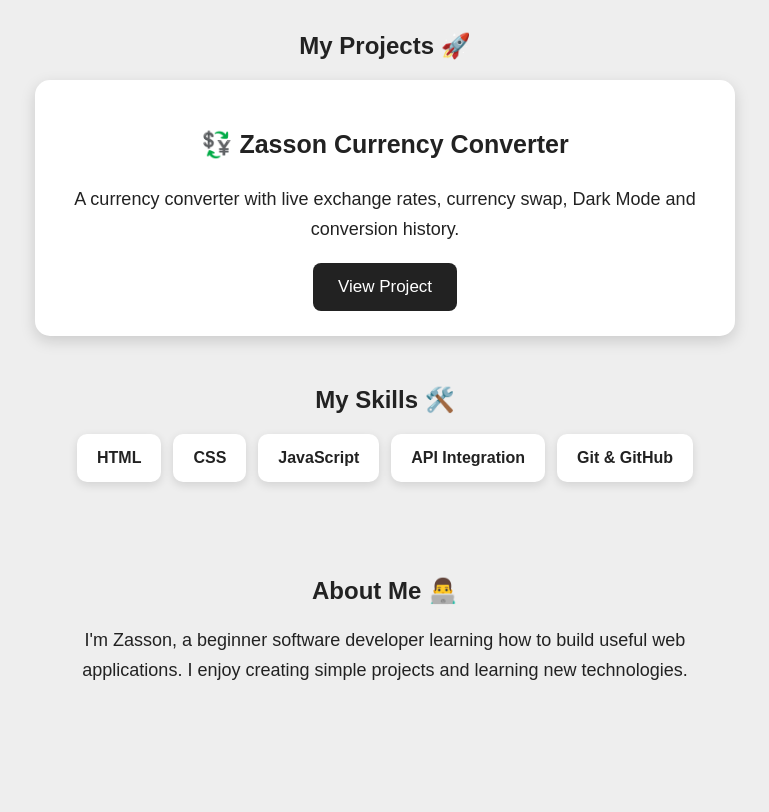
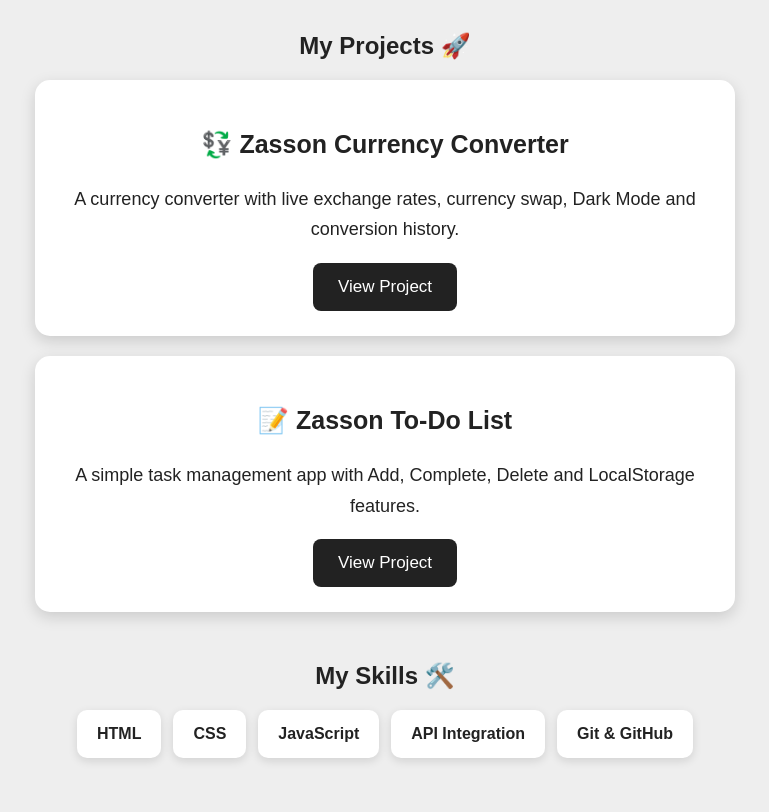
Before and after one commit to zasson770-blip/zasson-portfolio, a plain HTML site: page index.html in a window 1280 px wide. Shown: the part 394-1206 px from the top of the page, without its empty margins (255-1024 px from the left). Drawn offline with Linux system fonts and the light colour scheme.

Commit message:
Update index.html

```diff
--- a/index.html
+++ b/index.html
@@ -220,7 +220,25 @@ nav a:hover {
             </a>
 
         </div>
+<div class="project-card">
 
+    <h3>📝 Zasson To-Do List</h3>
+
+    <p>
+        A simple task management app with
+        Add, Complete, Delete and LocalStorage features.
+    </p>
+
+    <a
+        href="https://zasson770-blip.github.io/zasson-todo/"
+        target="_blank"
+    >
+        <button>
+            View Project
+        </button>
+    </a>
+
+</div>
     </section>
 
 
```
